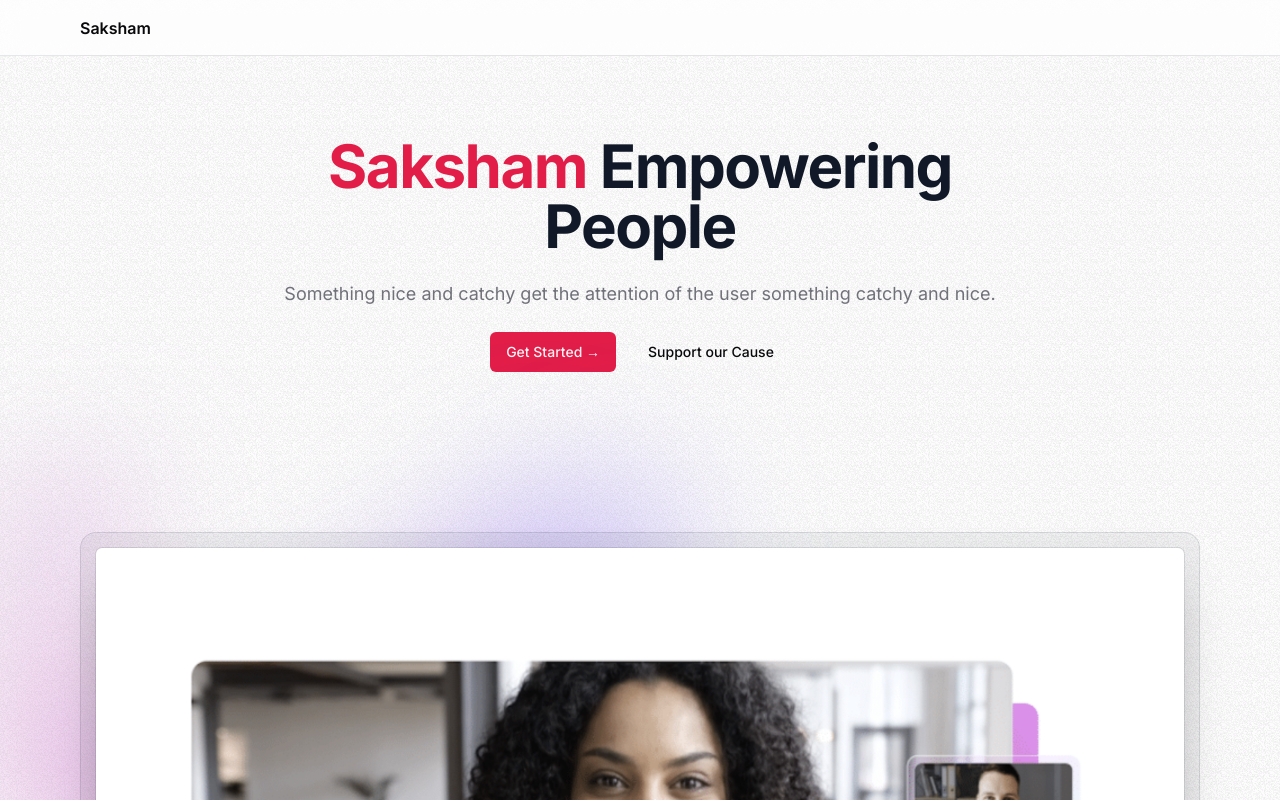
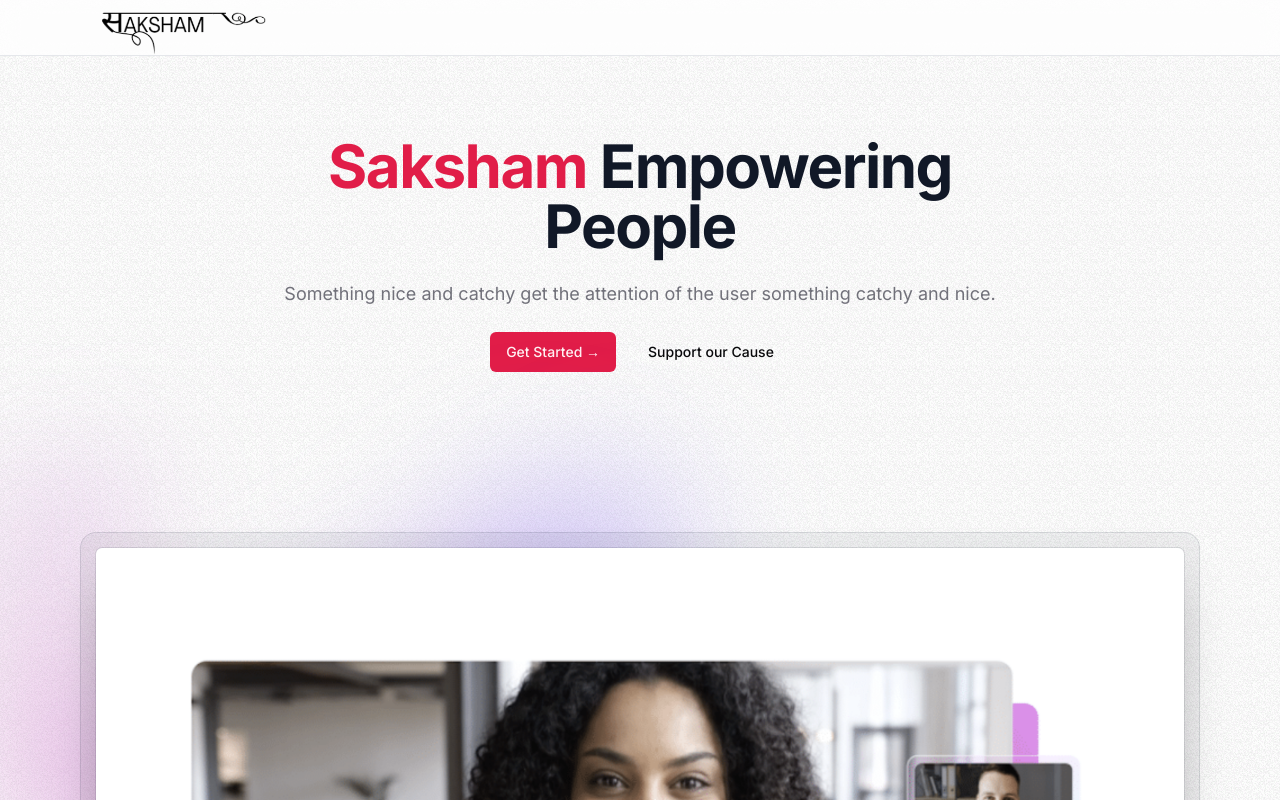
Before and after one commit to Chaitanyarai899/Saksham-Web, a Next.js app: page / in a window 1280 px wide. Shown: the top 800 px of the page. Built offline with nearby package versions, Linux system fonts and the light colour scheme.

Commit message:
added logo in nav

```diff
--- a/src/components/Navbar.tsx
+++ b/src/components/Navbar.tsx
@@ -1,5 +1,6 @@
 import Link from "next/link";
 import MaxWidthWrapper from "./MaxWidthWrapper";
+import Image from "next/image";
 
 const Navbar = () => {
   return (
@@ -8,9 +9,16 @@
     backdrop-blur-lg transition-all"
     >
       <MaxWidthWrapper>
-        <div className="flex h-14 items-center justify-between border-b border-zinc-200">
-          <Link href="/" className="flex z-40 font-semibold">
-            <span>Saksham</span>
+        <div className="flex h-16 items-center justify-between ">
+          <Link href="/" className="flex z-40 ">
+           <Image
+                    src="/sakshamlogo1.png"
+                    alt="Preview of video call feature"
+                    width={200}
+                    height={40}
+                    quality={100}
+                    className="rounded-md"
+                  />
           </Link>
         </div>
       </MaxWidthWrapper>
```
Also changed, not shown: public/sakshamlogo1.png (added).
